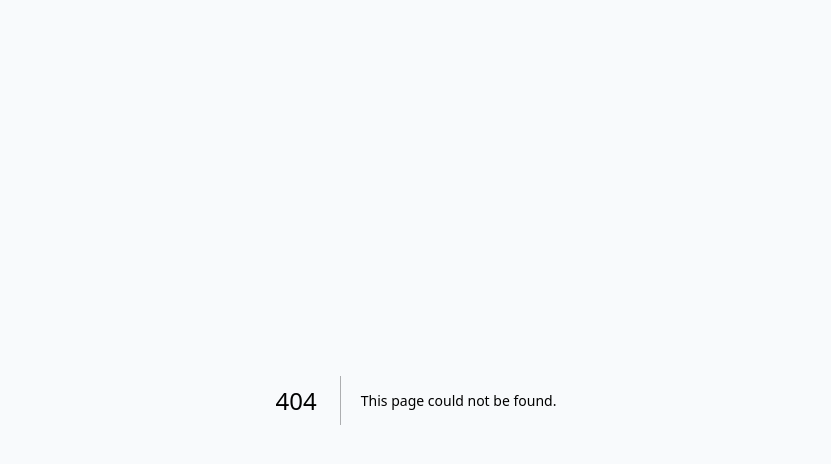
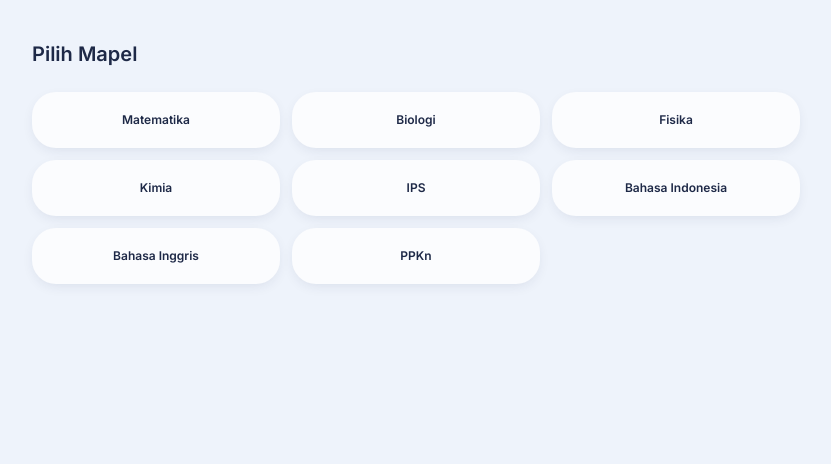
Before and after one commit to rioopr-beep/quizme, a Next.js app: page /school/1 in a window 1280 px wide. Before the commit this address had no page. Shown: the top 464 px of the page, without its empty margins (224-1055 px from the left). Built offline with nearby package versions, Linux system fonts and the light colour scheme.

Commit message:
Create page.tsx

```diff
--- /dev/null
+++ b/app/(quiz)/school/[level]/page.tsx
@@ -0,0 +1,63 @@
+'use client';
+
+import { useParams, useRouter } from 'next/navigation';
+import { useLanguage } from '../../../../context/LanguageContext';
+import { SD_SUBJECTS, SMP_SUBJECTS, SMA_TRACKS, type SchoolLevel } from '../../../../types/schoolPool';
+
+export default function SchoolLevelDetailPage(): JSX.Element {
+  const router = useRouter();
+  const params = useParams();
+  const { language } = useLanguage();
+  const level = (typeof params?.level === 'string' ? params.level : '') as SchoolLevel;
+
+  if (level === 'sma_smk') {
+    const heading = language === 'id' ? 'Pilih Jurusan' : 'Choose Track';
+
+    return (
+      <main className="min-h-screen bg-base-bg px-6 py-10 sm:px-10">
+        <div className="mx-auto max-w-3xl">
+          <h1 className="text-xl font-semibold text-text-primary mb-6">{heading}</h1>
+          <div className="grid grid-cols-3 gap-3">
+            {SMA_TRACKS.map((track) => (
+              <button
+                key={track.key}
+                type="button"
+                onClick={() => router.push(`/school/sma_smk/${track.key}`)}
+                className="flex flex-col items-center justify-center gap-2 rounded-floating bg-base-surface shadow-floating-sm p-6 text-center transition active:scale-95 hover:shadow-floating"
+              >
+                <span className="text-sm font-semibold text-text-primary">
+                  {language === 'id' ? track.label_id : track.label_en}
+                </span>
+              </button>
+            ))}
+          </div>
+        </div>
+      </main>
+    );
+  }
+
+  const subjects = level === 'sd' ? SD_SUBJECTS : SMP_SUBJECTS;
+  const heading = language === 'id' ? 'Pilih Mapel' : 'Choose Subject';
+
+  return (
+    <main className="min-h-screen bg-base-bg px-6 py-10 sm:px-10">
+      <div className="mx-auto max-w-3xl">
+        <h1 className="text-xl font-semibold text-text-primary mb-6">{heading}</h1>
+        <div className="grid grid-cols-3 gap-3">
+          {subjects.map((subject) => (
+            <button
+              key={subject.key}
+              type="button"
+              onClick={() => router.push(`/school/quiz/${subject.key}`)}
+              className="flex flex-col items-center justify-center gap-2 rounded-floating bg-base-surface shadow-floating-sm p-5 px-2 text-center transition active:scale-95 hover:shadow-floating"
+            >
+              <span className="text-xs font-semibold text-text-primary">
+                {language === 'id' ? subject.label_id : subject.label_en}
+              </span>
+            </button>
+          ))}
+        </div>
+      </div>
+    </main>
+  );
+}
```
